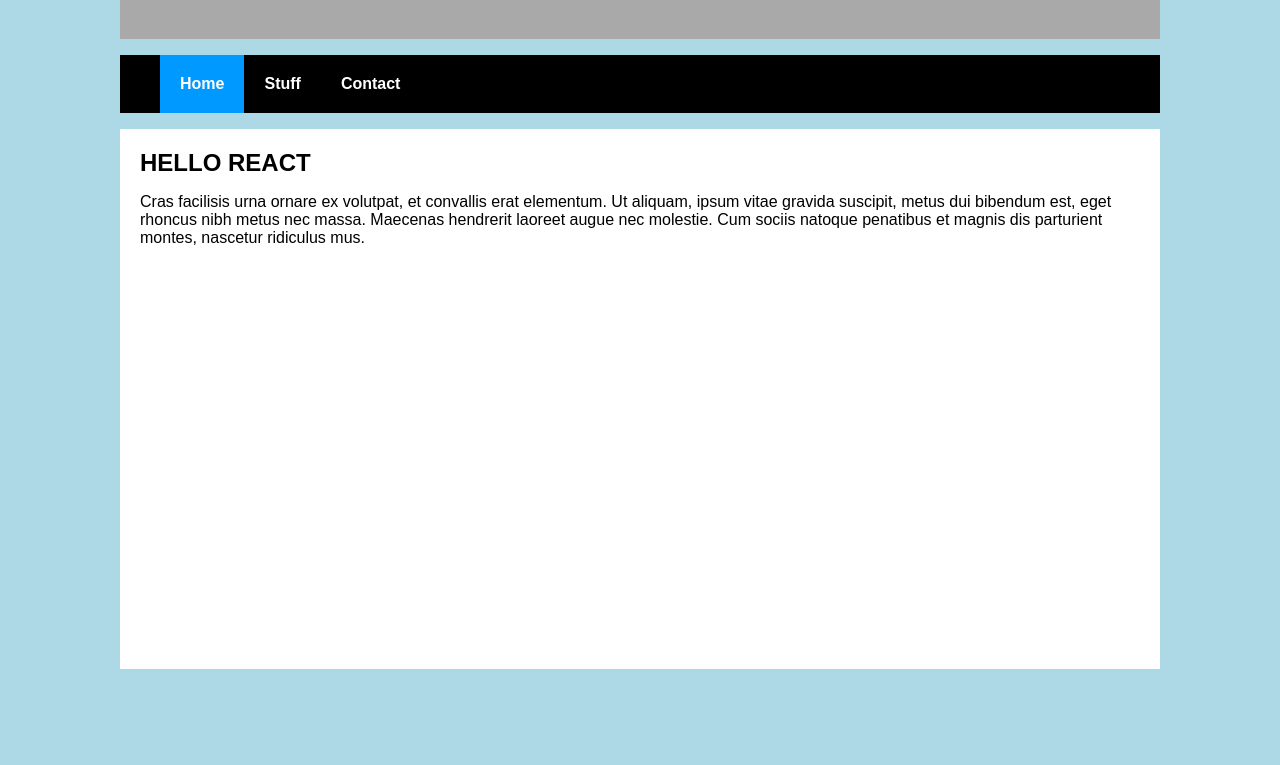
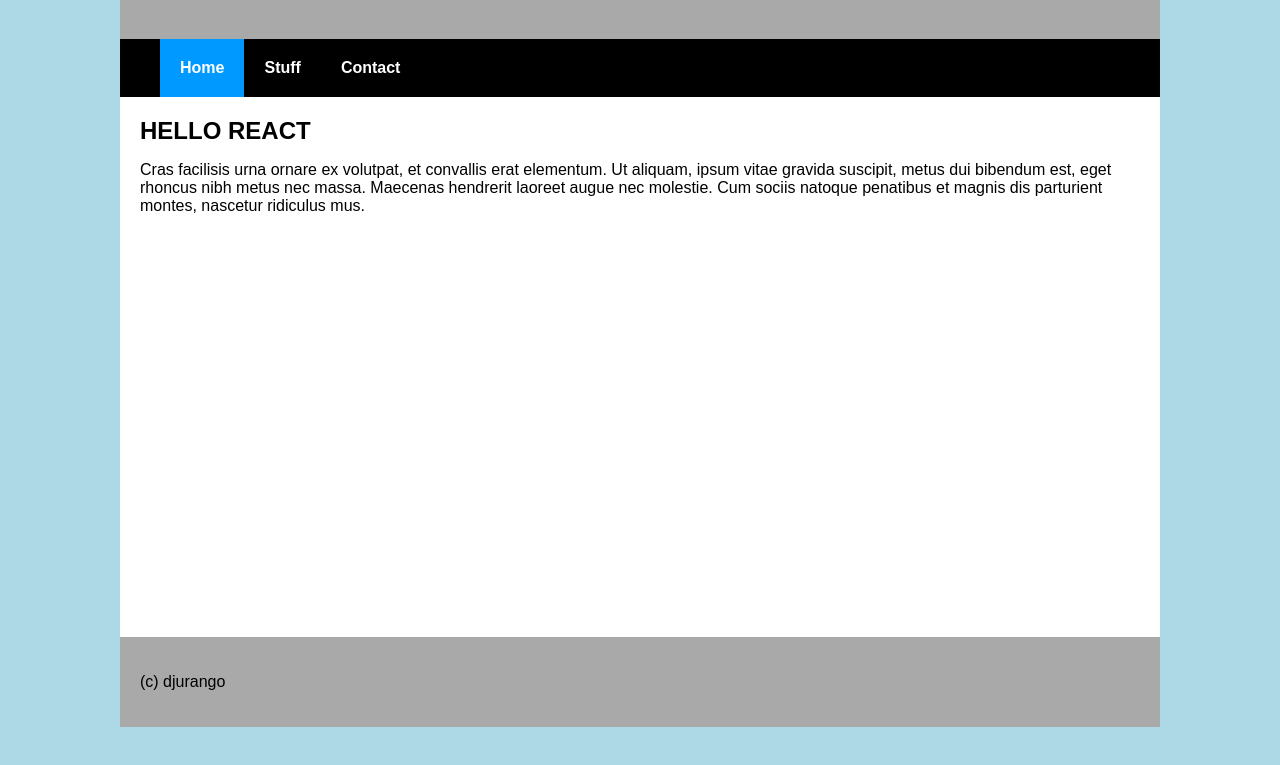
Before and after one commit to sifmaster/react-spa, a React app: page / in a window 1280 px wide. Shown: the part 119-884 px from the top of the page. Before the commit the page ends 826 px from the top, so only its background shows below. Built offline with nearby package versions, Linux system fonts and the light colour scheme.

Commit message:
Version 1.1

```diff
--- a/src/Main.js
+++ b/src/Main.js
@@ -18,17 +18,22 @@ class Main extends Component {
                         <h1>React Boilerplate by Djurango</h1>
                     </header>
 
-
-                    <ul className="nav">
+                     <ul className="nav">
                         <li><NavLink exact to="/">Home</NavLink></li>
                         <li><NavLink to="/stuff">Stuff</NavLink></li>
                         <li><NavLink to="/contact">Contact</NavLink></li>
                     </ul>
+
                     <div className="content">
                         <Route exact path="/" component={Home}/>
                         <Route path="/stuff" component={Stuff}/>
                         <Route path="/contact" component={Contact}/>
                     </div>
+
+                    <footer>
+                        <p>(c) djurango</p>
+                    </footer>
+
                 </div>
             </HashRouter>
         );
--- a/src/index.css
+++ b/src/index.css
@@ -9,7 +9,8 @@ h1, h2, p, ul, li {
 
 header,
 .nav,
-.content {
+.content,
+footer{
     max-width: 1000px;
     margin-left: auto;
     margin-right: auto;
@@ -28,6 +29,7 @@ ul.nav li {
 
 ul.nav {
     background-color: #000;
+    margin-top: 0;
 }
 
 ul.nav li a {
@@ -42,6 +44,11 @@ ul.nav li a {
     background-color: #FFF;
     padding: 20px;
     height: 500px;
+    margin-top: -16px;
+}
+
+.active {
+    background-color: #0099FF;
 }
 
 .content h2 {
@@ -53,6 +60,7 @@ ul.nav li a {
     margin-bottom: 10px;
 }
 
-.active {
-    background-color: #0099FF;
+footer {
+    background-color: darkgray;
+    padding: 20px;
 }
```
